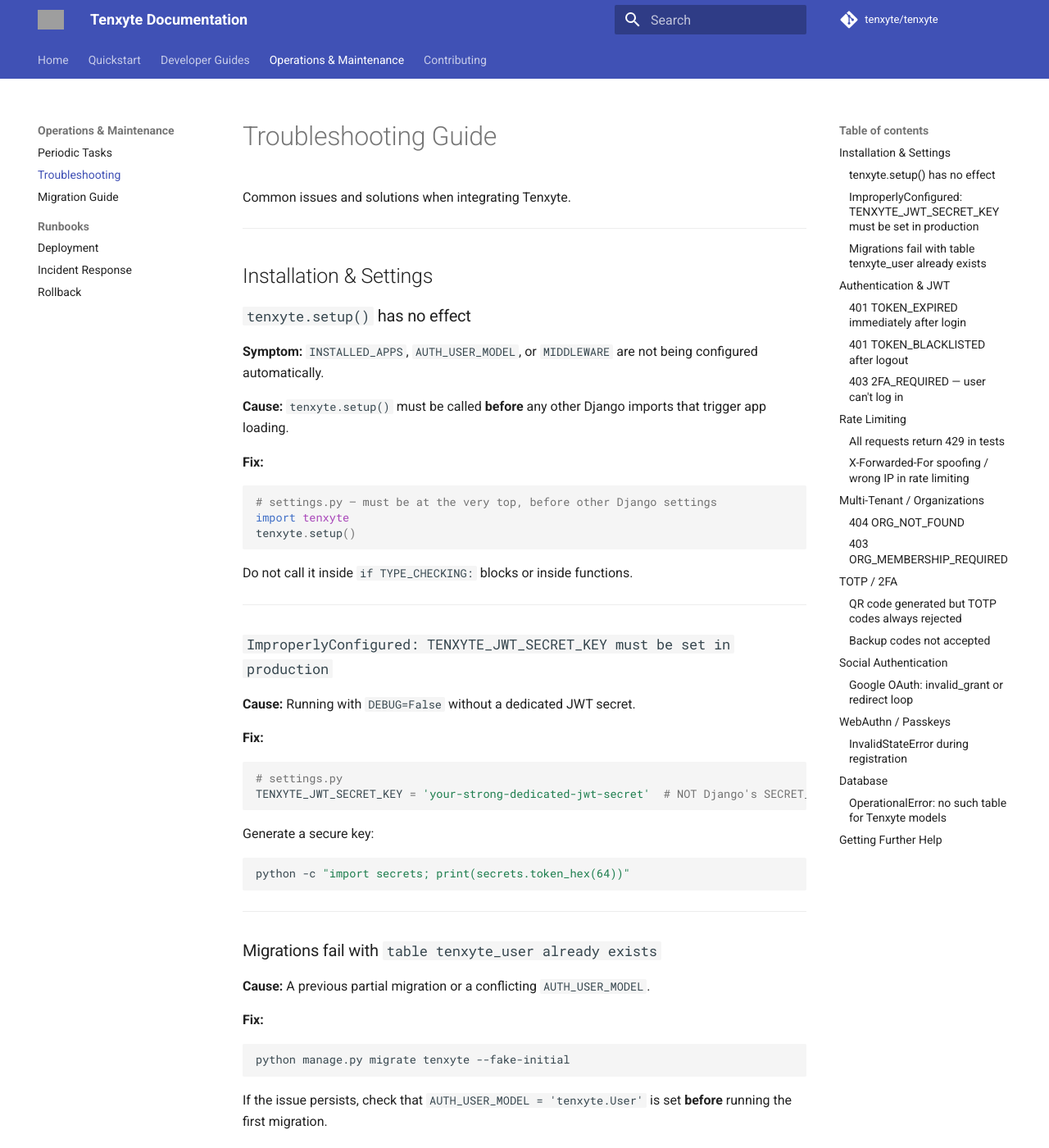
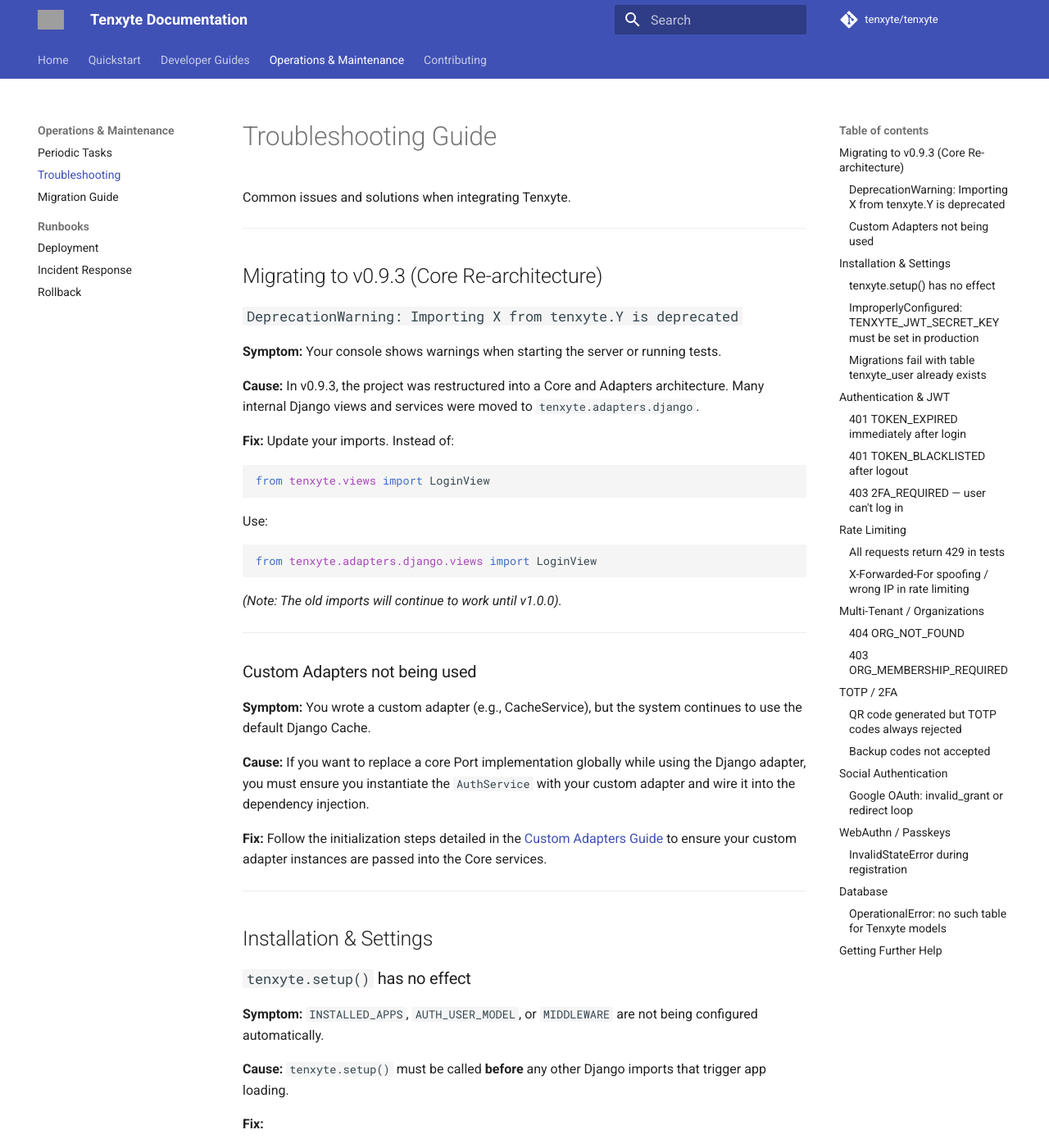
Before and after one commit to tenxyte/tenxyte, an MkDocs documentation site: the page built from docs/troubleshooting.md, in a window 1280 px wide and 1400 px high. Shown: the whole window at 82% size. Built offline with MkDocs 1.6.1 and Material for MkDocs 9.7.7, drawn with Linux system fonts in a browser that asks for light colours; comment, search, counter and statistics services are not loaded; grey boxes are pictures that could not be loaded.

Commit message:
Sub-issue 6.5: Create a troubleshooting guide for common migration issues done

````diff
--- a/docs/troubleshooting.md
+++ b/docs/troubleshooting.md
@@ -1,6 +1,37 @@
 # Troubleshooting Guide
 
 Common issues and solutions when integrating Tenxyte.
+
+---
+
+## Migrating to v0.9.3 (Core Re-architecture)
+
+### `DeprecationWarning: Importing X from tenxyte.Y is deprecated`
+
+**Symptom:** Your console shows warnings when starting the server or running tests.
+
+**Cause:** In v0.9.3, the project was restructured into a Core and Adapters architecture. Many internal Django views and services were moved to `tenxyte.adapters.django`.
+
+**Fix:** Update your imports.
+Instead of:
+```python
+from tenxyte.views import LoginView
+```
+Use:
+```python
+from tenxyte.adapters.django.views import LoginView
+```
+*(Note: The old imports will continue to work until v1.0.0).*
+
+---
+
+### Custom Adapters not being used
+
+**Symptom:** You wrote a custom adapter (e.g., CacheService), but the system continues to use the default Django Cache.
+
+**Cause:** If you want to replace a core Port implementation globally while using the Django adapter, you must ensure you instantiate the `AuthService` with your custom adapter and wire it into the dependency injection.
+
+**Fix:** Follow the initialization steps detailed in the [Custom Adapters Guide](custom_adapters.md) to ensure your custom adapter instances are passed into the Core services.
 
 ---
 
````
Also changed, not shown: tasks-package-agnostic.md (+1 -1 lines).
